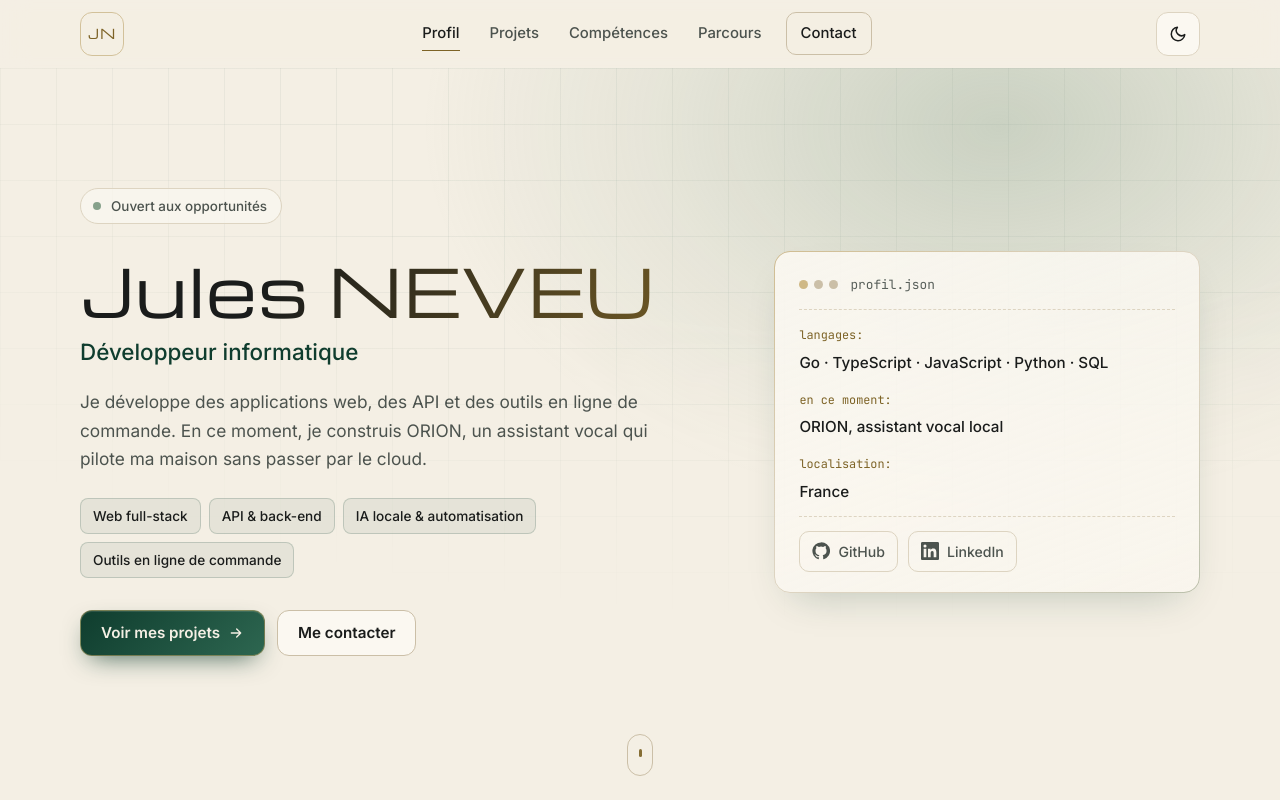
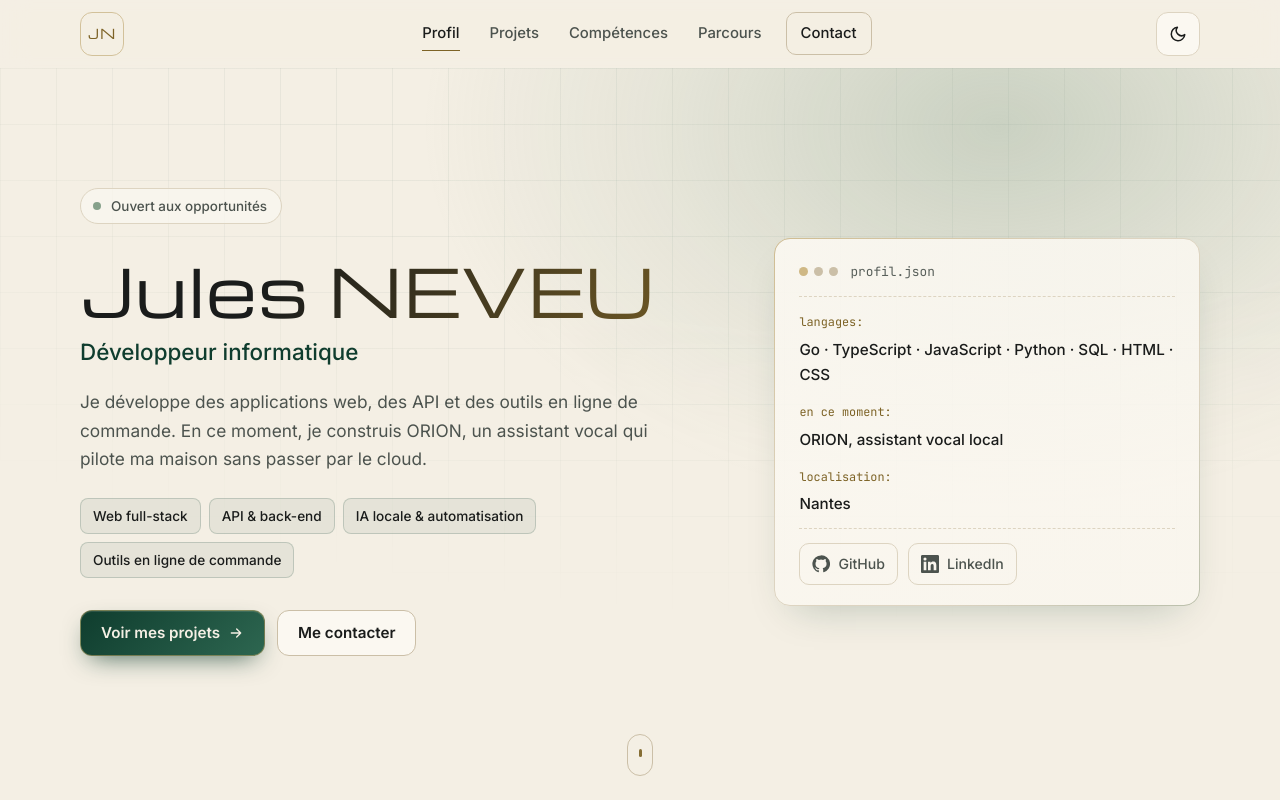
Before and after one commit to NardenLaSouris/portfolio-, a website: page public/index.html in a window 1280 px wide. Shown: the top 800 px of the page. Drawn offline with nearby package versions, Linux system fonts and the light colour scheme; no server answers.

Commit message:
Langages : ajout HTML et CSS ; localisation Nantes
Co-Authored-By: Claude Opus 5.5 <noreply@anthropic.com>
Claude-Session: https://claude.ai/code/session_0124CXHrgE4FycbGUQBHf46K

```diff
--- a/public/assets/config.js
+++ b/public/assets/config.js
@@ -8,7 +8,7 @@ window.PORTFOLIO = {
   // Phrase d'accroche : factuelle, sans slogan
   tagline:
     "Je développe des applications web, des API et des outils en ligne de commande. En ce moment, je construis ORION, un assistant vocal qui pilote ma maison sans passer par le cloud.",
-  location: "France",
+  location: "Nantes",
   available: true, // affiche le badge de disponibilité
   availabilityText: "Ouvert aux opportunités",
   email: "neveu.jules58@gmail.com",
@@ -34,9 +34,9 @@ window.PORTFOLIO = {
 
   // Faits rapides (factuels uniquement)
   facts: [
-    { label: "Langages", value: "Go · TypeScript · JavaScript · Python · SQL" },
+    { label: "Langages", value: "Go · TypeScript · JavaScript · Python · SQL · HTML · CSS" },
     { label: "En ce moment", value: "ORION, assistant vocal local" },
-    { label: "Localisation", value: "France" },
+    { label: "Localisation", value: "Nantes" },
   ],
 
   // Environnement technique, avec les projets où chaque outil est utilisé
--- a/public/index.html
+++ b/public/index.html
@@ -38,7 +38,7 @@
       "name": "Jules NEVEU",
       "jobTitle": "Développeur informatique",
       "email": "mailto:neveu.jules58@gmail.com",
-      "address": { "@type": "PostalAddress", "addressCountry": "FR" },
+      "address": { "@type": "PostalAddress", "addressLocality": "Nantes", "addressCountry": "FR" },
       "sameAs": ["https://github.com/NardenLaSouris", "https://www.linkedin.com/in/jules-neveu-167645258"],
       "knowsAbout": ["Développement web", "Node.js", "Go", "TypeScript", "Python", "SQL", "LLM locaux"]
     }
```
